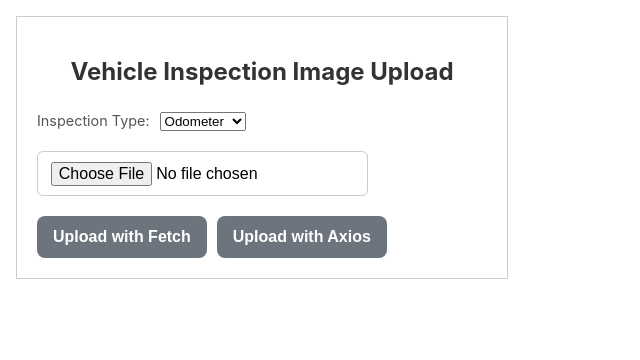
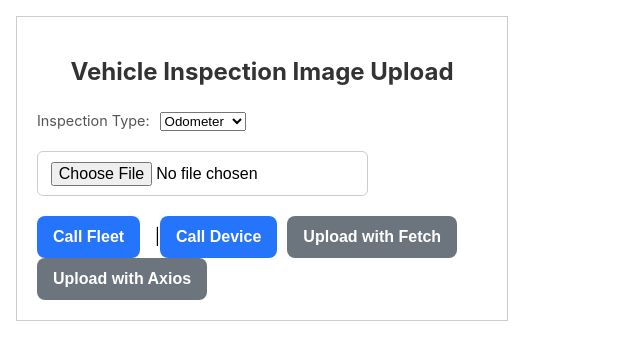
Before and after one commit to adenali20/fms-ui, a React (Create React App) app: page / in a window 1280 px wide. Shown: the top 360 px of the page, without its empty margins (0-640 px from the left). Built offline with nearby package versions, Linux system fonts and the light colour scheme; sample sign-in values are in the browser's storage.

Commit message:
test gateway with dummy rls

```diff
--- a/src/api/axios.js
+++ b/src/api/axios.js
@@ -9,8 +9,8 @@ const isLocalhost = url.hostname === 'localhost' || url.hostname === '127.0.0.1'
 // For localhost, replace the port with 8050.
 // For deployed (non-local) environments, just use the same origin.
 const base = isLocalhost
-  ? `http://3.144.166.159:8050/api/authservice`
-  : `http://3.144.166.159:8050/api/authservice`;
+  ? `http://dev.adenali.com:8080/api/authservice`
+  : `http://dev.adenali.com:8080/api/authservice`;
 
 const axiosInstance = axios.create({
   baseURL: base,
--- a/src/apps/nt/FileUploadComponent.jsx
+++ b/src/apps/nt/FileUploadComponent.jsx
@@ -84,6 +84,34 @@ const FileUploadComponent = () => {
     }
   };
 
+  const callFleets = async () => {
+     const token = window.sessionStorage.getItem("jwtToken");
+     console.log("####",token);
+
+    const response = await axios.get(
+      "http://localhost:8080/api/fleetservice/user/get",
+      {
+        headers: {
+          Authorization: "Bearer "+token,
+        },
+      }
+    );
+  };
+
+   const callDevice = async () => {
+     const token = window.sessionStorage.getItem("jwtToken");
+     console.log("####",token);
+
+    const response = await axios.get(
+      "http://localhost:8080/api/deviceservice/devices",
+      {
+        headers: {
+          Authorization: "Bearer "+token,
+        },
+      }
+    );
+  };
+
   return (
     <div style={{ padding: 20, border: "1px solid #ccc", maxWidth: 450 }}>
       <h2>Vehicle Inspection Image Upload</h2>
@@ -116,6 +144,20 @@ const FileUploadComponent = () => {
       <br />
 
       <button
+        onClick={() => callFleets()}
+
+        style={{ marginRight: 10 }}
+      >
+        Call Fleet
+      </button> |
+      <button
+        onClick={() => callDevice()}
+
+        style={{ marginRight: 10 }}
+      >
+        Call Device
+      </button>
+      <button
         onClick={uploadWithFetch}
         disabled={isLoading || !selectedFile}
         style={{ marginRight: 10 }}
```
